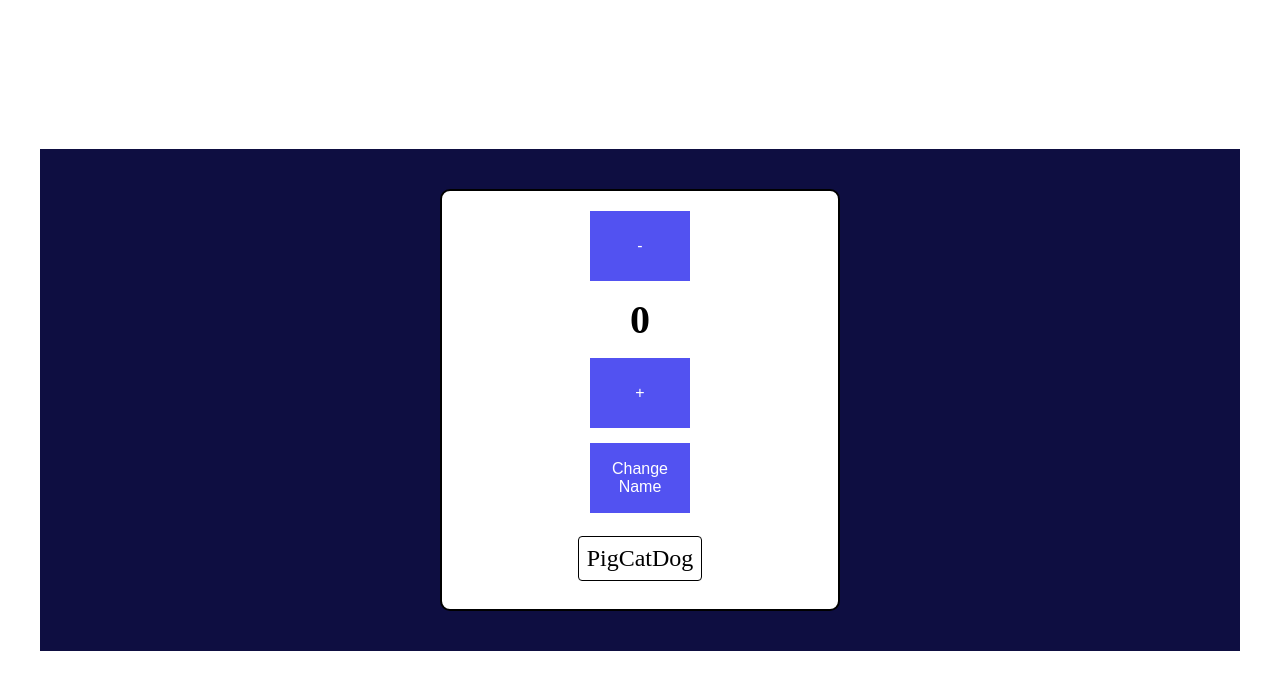
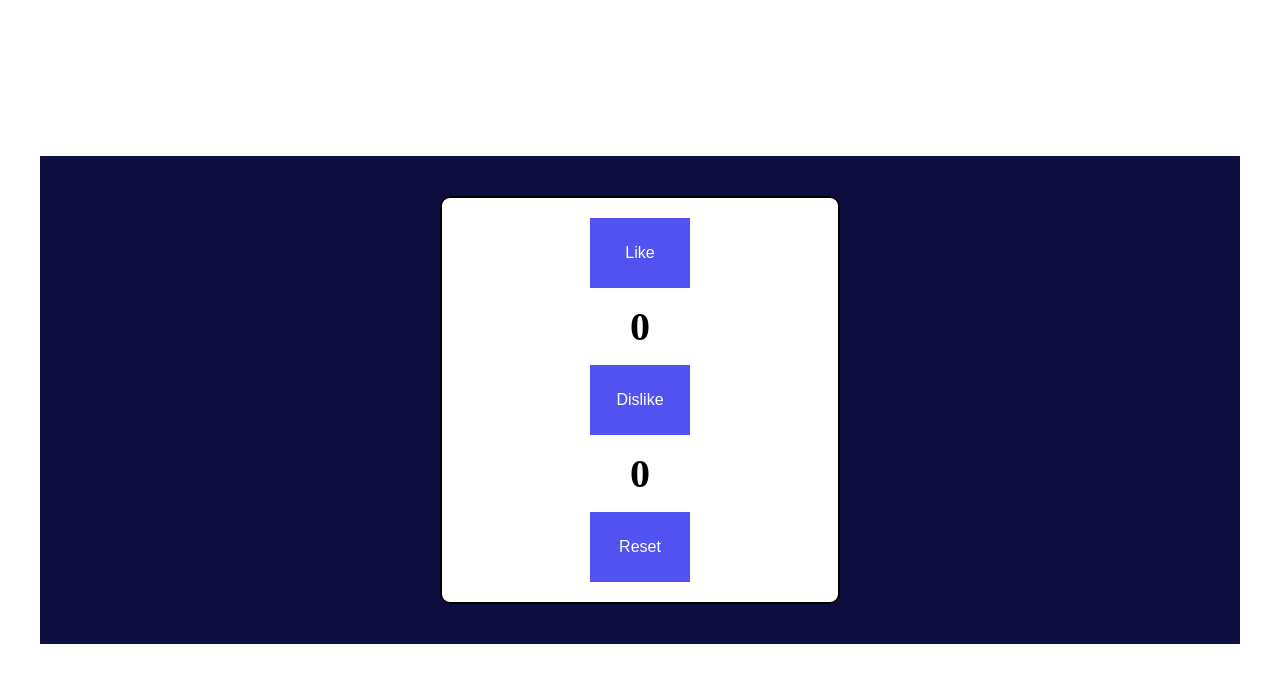
Before and after one commit to dobroznai/COHORT_54_FS_REACT_JS_PROJECT, a React (Vite) app: page / in a window 1280 px wide. Shown: the top 690 px of the page. Built offline with nearby package versions, Linux system fonts and the light colour scheme.

Commit message:
Added Homework_04

```diff
--- a/index.html
+++ b/index.html
@@ -4,7 +4,7 @@
     <meta charset="UTF-8" />
     <link rel="icon" type="image/png" href="/download.png" />
     <meta name="viewport" content="width=device-width, initial-scale=1.0" />
-    <title>Consultation_02</title>
+    <title>Project React</title>
   </head>
   <body>
     <div id="root"></div>
--- a/src/App.jsx
+++ b/src/App.jsx
@@ -7,6 +7,7 @@ import Lesson_04 from "./lessons/Lesson_04/Lesson_04";
 
 // Homeworks
 import Homework_02 from "./homework/Homework_02/Homework_02";
+import Homework_04 from "./homework/Homework_04/Homework_04";
 
 // Consultation
 import Consultation_02 from "./consultation/Consultation_02/Consultation_02";
@@ -18,10 +19,11 @@ function App() {
       {/* Lessons */}
       {/* <Lesson_02 /> */}
       {/* <Lesson_03 /> */}
-      <Lesson_04 />
+      {/* <Lesson_04 /> */}
       {/* Homeworks */}
       {/* <Homework_02 /> */}
       {/* <Homework_03 /> */}
+      <Homework_04 />
       {/* Consultation */}
       {/* <Consultation_02 /> */}
     </div>
--- /dev/null
+++ b/src/components/Feedback/Button.jsx
@@ -0,0 +1,55 @@
+// Импортировать функцию хук useState() из библиотеки React
+import { useState } from "react";
+
+import Button from "../Button/Button";
+
+import "./styles.css";
+
+function Feedback() {
+  const [like, setLike] = useState(0);
+  console.log(like);
+  console.log(setLike);
+
+  const onPlusLike = () => {
+    setLike((preValue) => {
+      console.log(preValue);
+      return preValue + 1;
+    });
+  };
+
+  const [dislike, setDislike] = useState(0);
+  console.log(dislike);
+  console.log(setDislike);
+
+  const onPlusDislike = () => {
+    setDislike((preValue) => {
+      console.log(preValue);
+      return preValue + 1;
+    });
+  };
+
+  const onReset = () => {
+    setLike(0);
+    setDislike(0);
+  };
+
+  return (
+    <div className="counter_wrapper">
+      <div className="button_control">
+        <Button buttonName="Like" onClick={onPlusLike} />
+      </div>
+      <p className="count">{like}</p>
+
+      <div className="button_control">
+        <Button buttonName="Dislike" onClick={onPlusDislike} />
+      </div>
+      <p className="count">{dislike}</p>
+
+      <div className="button_control">
+        <Button buttonName="Reset" onClick={onReset} />
+      </div>
+    </div>
+  );
+}
+
+export default Feedback;
--- /dev/null
+++ b/src/components/Feedback/Styles.css
@@ -0,0 +1,25 @@
+.counter_wrapper {
+  display: flex;
+  flex-direction: column;
+  align-items: center;
+  justify-content: center;
+  gap: 15px;
+  width: 400px;
+  height: fit-content;
+  border: 2px solid black;
+  border-radius: 10px;
+
+  background-color: white;
+  padding: 20px;
+
+  color: black;
+}
+
+.button_control {
+  width: 100px;
+}
+
+.count {
+  font-size: 40px;
+  font-weight: bold;
+}
--- /dev/null
+++ b/src/homework/Homework_04/Homework_04.jsx
@@ -0,0 +1,12 @@
+import "./styles.css";
+import Feedback from "../../components/Feedback/Button";
+
+function Homework_04() {
+  return (
+    <div className="lesson_04_page_wrapper">
+      <Feedback />
+    </div>
+  );
+}
+
+export default Homework_04;
--- /dev/null
+++ b/src/homework/Homework_04/styles.css
@@ -0,0 +1,9 @@
+.lesson_04_page_wrapper {
+  display: flex;
+  flex-direction: column;
+  flex: 1;
+  align-items: center;
+  justify-content: center;
+  padding: 40px;
+  background-color: rgb(14, 14, 65);
+}
```
